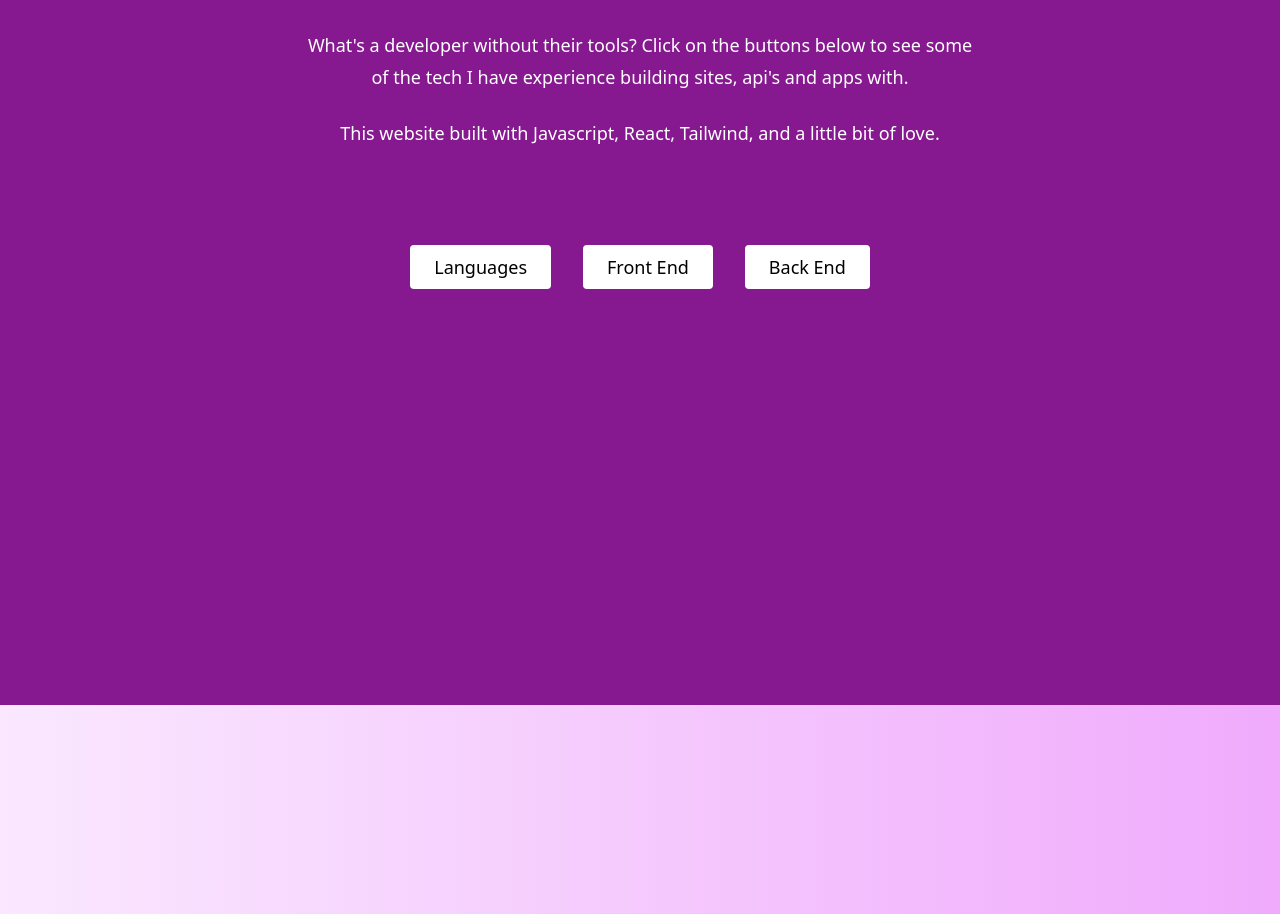
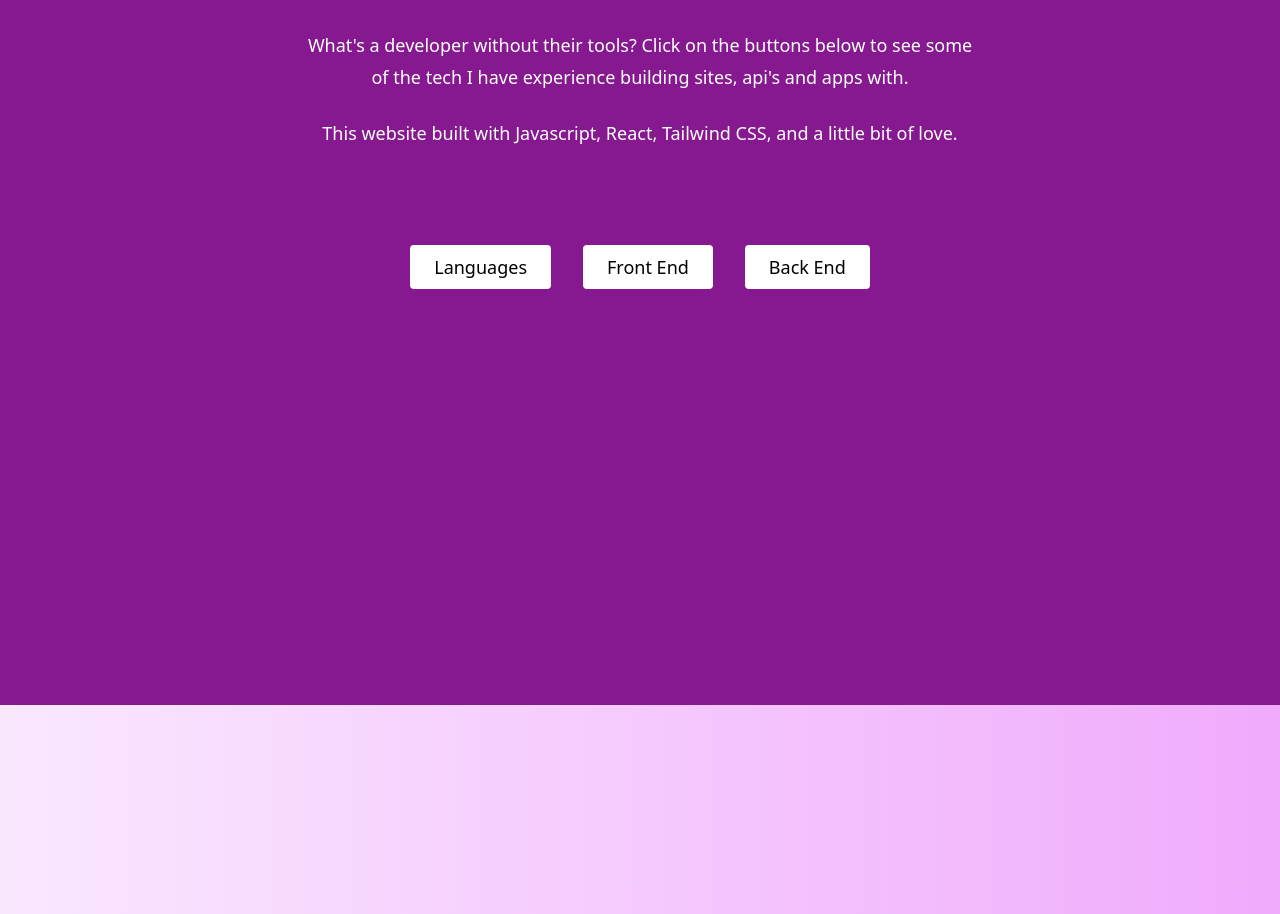
Before and after one commit to DanielCouperthwaite/Portfolio, a React (Vite) app: page / in a window 1280 px wide. Shown: the part 2168-3082 px from the top of the page. Built offline with nearby package versions, Linux system fonts and the light colour scheme.

Commit message:
fix typo

```diff
--- a/src/components/TechnicalSkills.jsx
+++ b/src/components/TechnicalSkills.jsx
@@ -157,7 +157,7 @@ export default function TechnicalSkills() {
             tech I have experience building sites, api's and apps with.
           </p>
           <p className="mt-6 text-lg leading-8 text-white">This website built with Javascript,
-            React, Tailwind, and a little bit of love.</p>
+            React, Tailwind CSS, and a little bit of love.</p>
           <div className="mx-auto max-w-2xl lg:text-center py-8">
         </div>
         <div>
```
